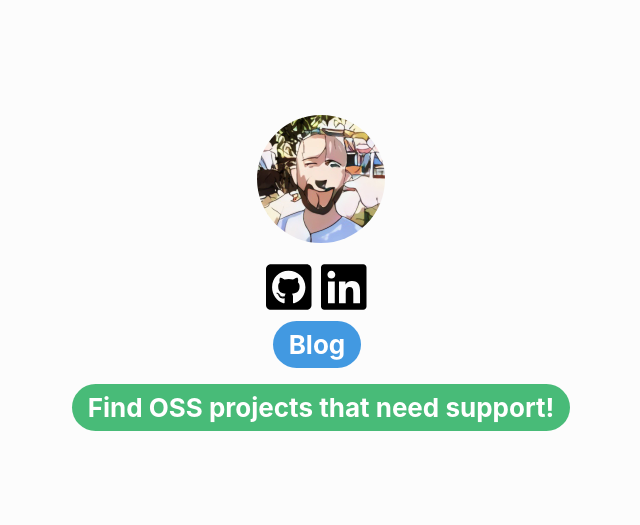
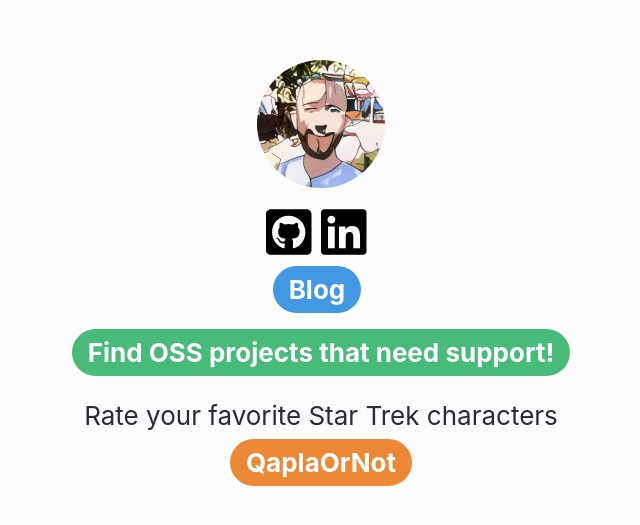
Before and after one commit to persunde/persunde.github.io, a Next.js app: page / in a window 1280 px wide. Shown: the part 125-650 px from the top of the page, without its empty margins (319-959 px from the left). Built offline with nearby package versions, Linux system fonts and the light colour scheme.

Commit message:
added QaplaOrNot link to the frontpage

```diff
--- a/pages/index.tsx
+++ b/pages/index.tsx
@@ -31,6 +31,14 @@ export default function Home() {
                 <a className="bg-green-500 hover:bg-green-700 text-white font-bold py-2 px-4 rounded-full">Find  OSS projects that need support!</a>
               </Link>
             </div>
+            <div>
+            <div className="pb-2">Rate your favorite Star Trek characters</div>
+              <Link href="https://qaplaornot.com/">
+                <a target="_blank" rel="noopener noreferrer" className="bg-orange-500 hover:bg-orange-700 text-white font-bold py-2 px-4 rounded-full">
+                  QaplaOrNot
+                </a>
+              </Link>
+            </div>
           </div>
         </div>
       </header>
```
